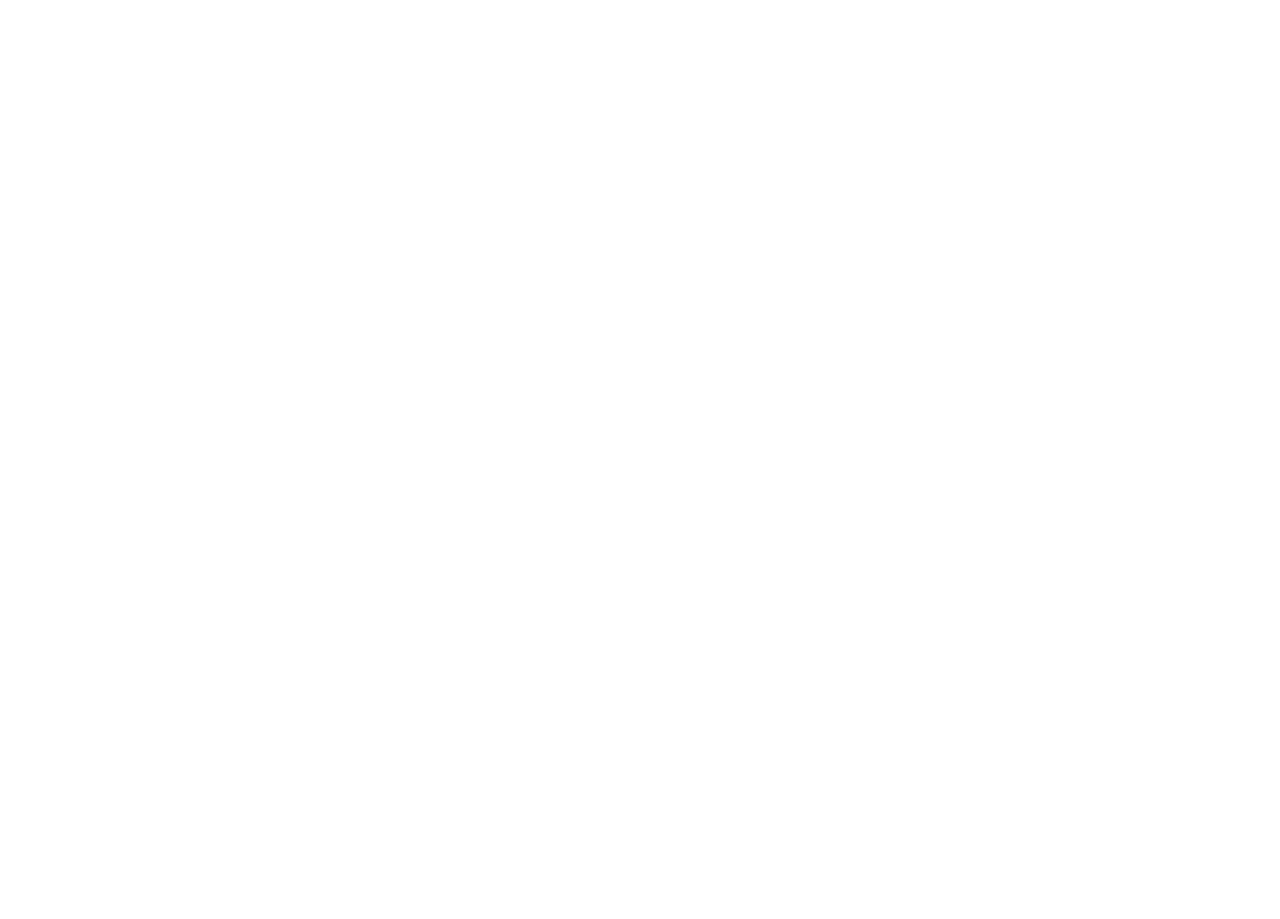
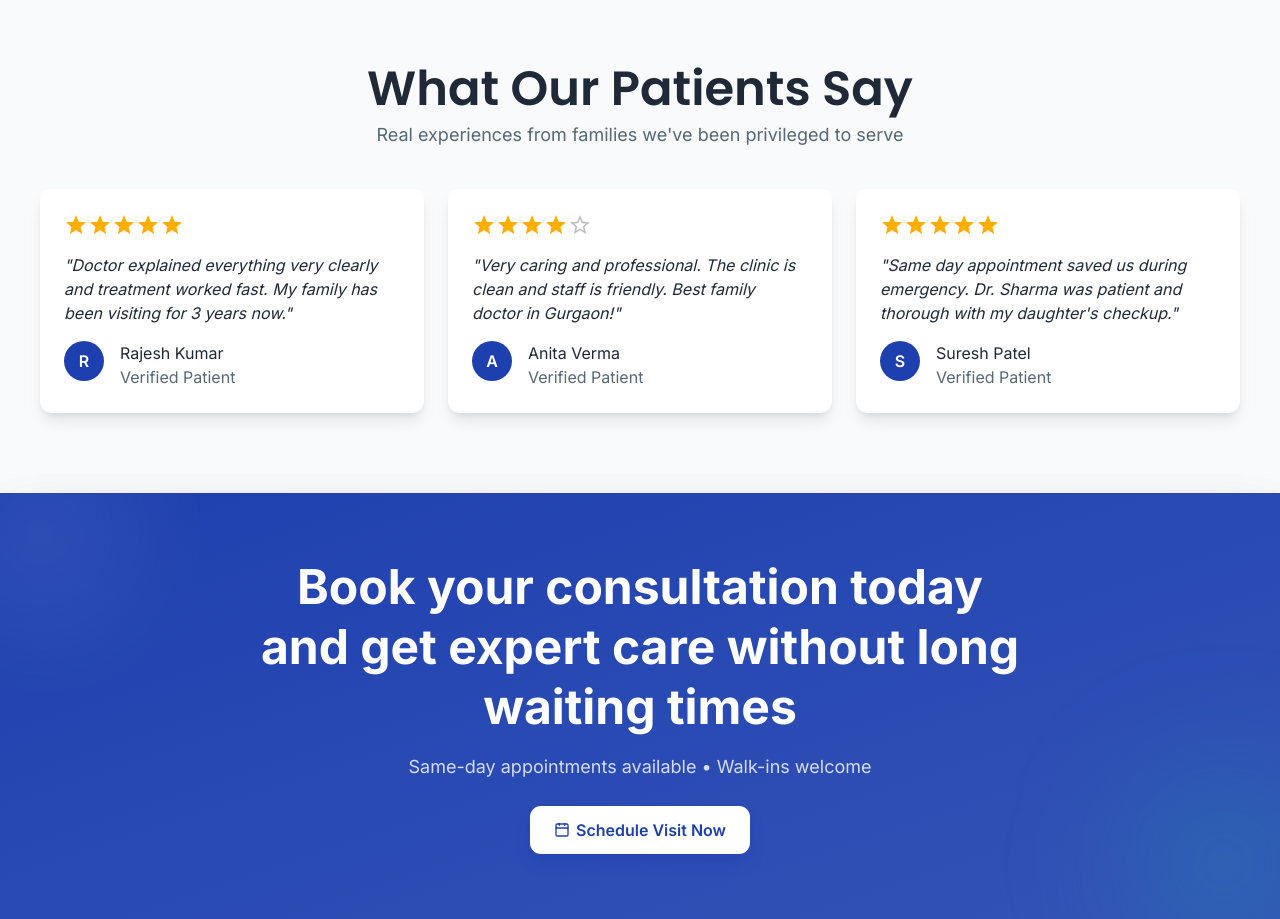
Before and after one commit to Abhavya28/carewell-clinic, a Next.js app: page / in a window 1280 px wide. Shown: the part 3040-3959 px from the top of the page. Before the commit the page ends 3025 px from the top, so only its background shows below. Built offline with nearby package versions, Linux system fonts and the light colour scheme.

Commit message:
testimonials, book section added

```diff
--- a/src/pages/landingPage.tsx
+++ b/src/pages/landingPage.tsx
@@ -1,7 +1,9 @@
 import Navbar from "../components/navbar"
+import Book from "../sections/book"
 import Doctor from "../sections/doctor"
 import Hero from "../sections/hero"
 import Services from "../sections/services"
+import Testimonials from "../sections/testimonials"
 import WhyChooseUs from "../sections/whyChooseUs"
 
 const LandingPage = () => {
@@ -12,6 +14,8 @@
         <Services />
         <Doctor />
         <WhyChooseUs />
+        <Testimonials />
+        <Book />
     </div>
   )
 }
--- /dev/null
+++ b/src/sections/book.tsx
@@ -0,0 +1,37 @@
+import { Calendar } from "lucide-react"
+import { Button } from "../components/ui/button"
+
+const Book = () => {
+  return (
+    <section className="font-body shadow-2xl">
+      <div className="relative overflow-hidden bg-gradient-to-br from-primary to-primary/90 shadow-2xl px-6 sm:px-10 md:px-16 py-12 md:py-16">
+
+        {/* Decorative glow */}
+        <div className="absolute -top-10 -left-10 h-40 w-40 rounded-full bg-white/10 blur-3xl" />
+        <div className="absolute -bottom-10 -right-10 h-48 w-48 rounded-full bg-secondary/20 blur-3xl" />
+
+        <div className="relative z-10 flex flex-col items-center text-center gap-6">
+          <div className="max-w-3xl flex flex-col gap-4">
+            <h1 className="text-2xl sm:text-3xl md:text-5xl font-bold leading-tight text-white">
+              Book your consultation today and get expert care without long waiting times
+            </h1>
+
+            <p className="text-sm sm:text-base md:text-lg text-white/80">
+              Same-day appointments available • Walk-ins welcome
+            </p>
+          </div>
+
+          <Button
+            size="lg"
+            className="bg-white text-primary hover:bg-white/90 rounded-xl px-6 py-6 text-base font-semibold shadow-lg"
+          >
+            <Calendar size={18} />
+            Schedule Visit Now
+          </Button>
+        </div>
+      </div>
+    </section>
+  )
+}
+
+export default Book
--- a/src/sections/doctor.tsx
+++ b/src/sections/doctor.tsx
@@ -1,3 +1,5 @@
+"use client"
+
 import { Award, CircleCheckBig } from "lucide-react"
 import Rating from '@mui/material/Rating';
 
--- a/src/sections/testimonials.tsx
+++ b/src/sections/testimonials.tsx
@@ -1,9 +1,60 @@
-import React from 'react'
+"use client"
 
-const testimonials = () => {
+import { Rating } from '@mui/material'
+import Title from '../components/title'
+import { motion } from "framer-motion"
+
+const testimonialsList = [
+  {
+    name: "Rajesh Kumar",
+    rating: 5,
+    review: "Doctor explained everything very clearly and treatment worked fast. My family has been visiting for 3 years now.",
+  },
+  {
+    name: "Anita Verma",
+    rating: 4,
+    review: "Very caring and professional. The clinic is clean and staff is friendly. Best family doctor in Gurgaon!",
+  },
+  {
+    name: "Suresh Patel",
+    rating: 5,
+    review: "Same day appointment saved us during emergency. Dr. Sharma was patient and thorough with my daughter's checkup.",
+  }
+]
+
+const Testimonials = () => {
   return (
-    <div>testimonials</div>
+    <section className="px-4 sm:px-6 md:px-10 py-12 md:py-20 font-body bg-[#F8FAFC]">
+      <Title headline="What Our Patients Say" desc="Real experiences from families we've been privileged to serve" />
+
+      <div className="grid md:grid-cols-3 gap-6">
+        {testimonialsList.map((t, index) => {
+          return (
+            <motion.div
+              key={index}
+              initial={{ opacity: 0, y: 20 }}
+              whileInView={{ opacity: 1, y: 0 }}
+              transition={{ duration: 0.5, delay: index * 0.6 }}
+              viewport={{ once: true }}
+              className="bg-white flex flex-col gap-4 p-6 rounded-xl shadow-lg"
+            >
+              <Rating name="read-only" value={t.rating} readOnly />
+              <p className="italic text-darkText">"{t.review}"</p>
+              <div className="flex gap-4">
+                <div className="rounded-full w-10 h-10 bg-primary flex items-center justify-center text-white font-semibold">
+                  {t.name[0].toUpperCase()}
+                </div>
+                <div className="flex flex-col">
+                  <p className="text-darkText text-md">{t.name}</p>
+                  <p className="text-lightText">Verified Patient</p>
+                </div>
+              </div>
+            </motion.div>
+          )
+        })}
+      </div>
+    </section>
   )
 }
 
-export default testimonials
+export default Testimonials
```
